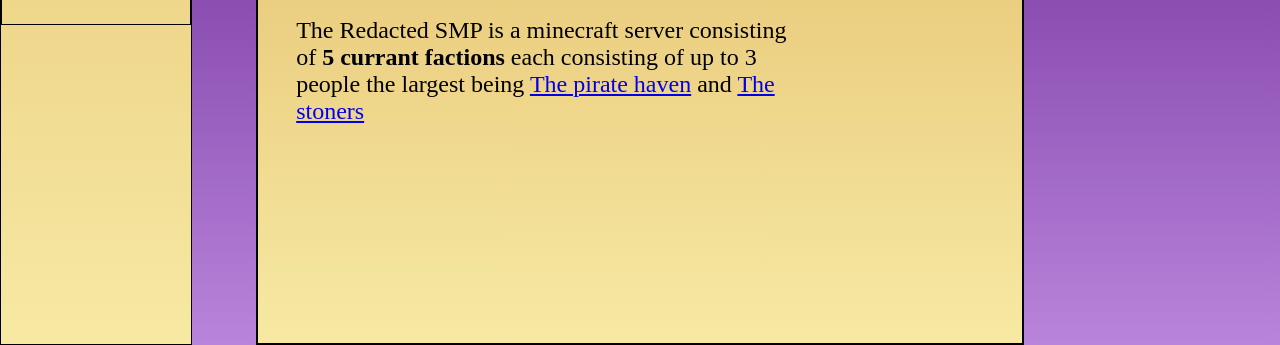
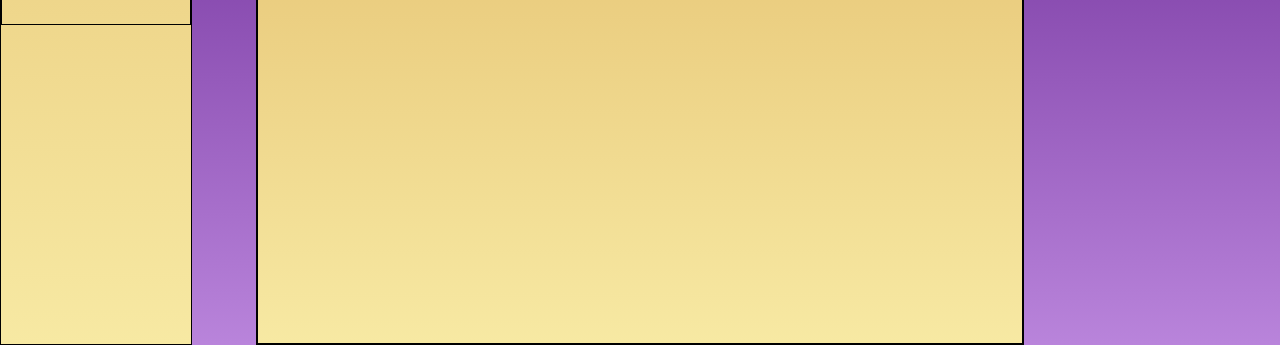
Before and after one commit to EpicBen208/Redacted-Wiki, a plain HTML site: page index.html in a window 1280 px wide. Shown: the part 455-800 px from the top of the page. Drawn offline with Linux system fonts and the light colour scheme; files whose address does not match are found by name.

Commit message:
Update index.html

```diff
--- a/index.html
+++ b/index.html
@@ -27,9 +27,10 @@
 
         <div id="body">
             <div ><img class="redacted_emblum" src="images/redacted_emblum.png" alt="Redacted Emblum" ></div>
-            <div class="text-body center x-large"><h1>What is the Redacted SMP</h1><p class="left">The Redacted SMP is a minecraft server consisting of <b  title="as of the moment, this is subject to change">5 currant factions</b> each consisting of up to 3 people the largest being <a href="factions/ph.html">The pirate haven</a> and <a href="factions/stoners.html">The stoners</a></p></div>
+
         </div>
     </div>
 </body>
 <script src="https://kit.fontawesome.com/83006b2a72.js" crossorigin="anonymous"></script>
+
 </html>
```
